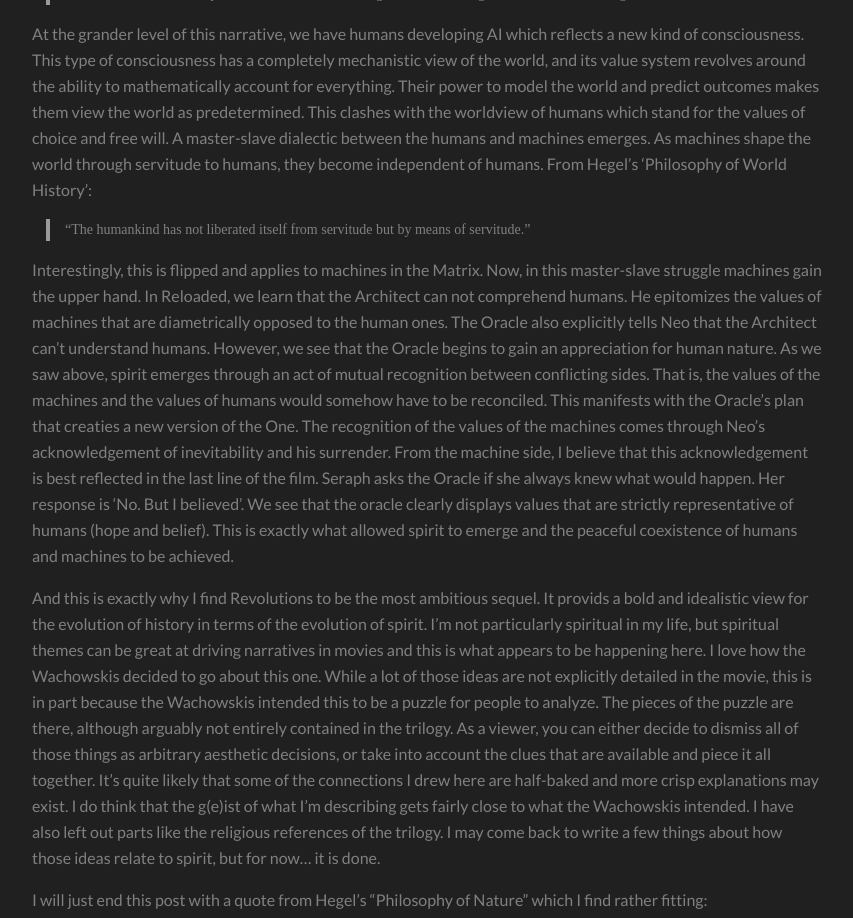
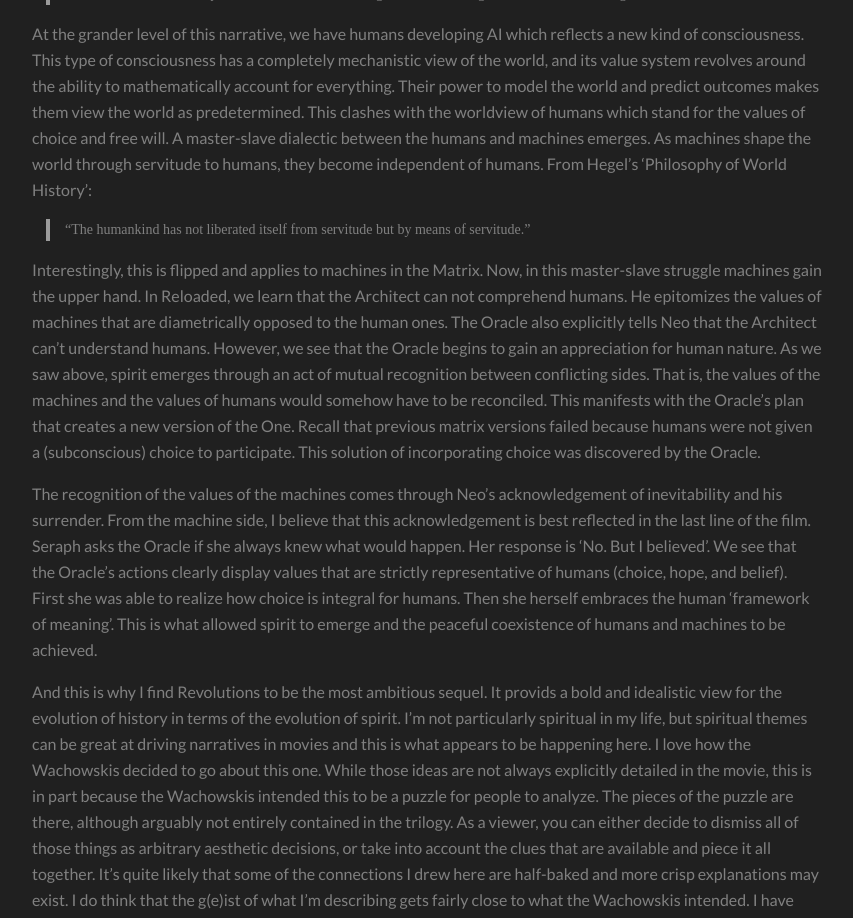
Before and after one commit to Stalence/stalence.github.io, a Jekyll site: the page built from _posts/2021-12-30-The Matrix Dialectics.md, in a window 1280 px wide and 1400 px high, scrolled down 8619 px. Shown: the top 918 px of the window, without its empty margins (213-1066 px from the left). Built offline with Jekyll 4.4.1, drawn with Linux system fonts in a browser that asks for light colours; a script that is not in the unit is left out; some of the changed text lies outside the part shown.

Commit message:
Update 2021-12-30-The Matrix Dialectics.md

```diff
--- a/_posts/2021-12-30-The Matrix Dialectics.md
+++ b/_posts/2021-12-30-The Matrix Dialectics.md
@@ -175,11 +175,13 @@
 which stand for the values of choice and free will.  A master-slave dialectic between the humans and machines emerges. As machines shape the world through servitude to humans, they become independent of humans. From Hegel's 'Philosophy of World History':
 > "The humankind has not liberated itself from servitude but by means of servitude."
 
-Interestingly, this is flipped and applies to machines in the Matrix. Now, in this master-slave struggle machines gain the upper hand. In Reloaded, we learn that the Architect can not comprehend humans. He epitomizes the values of machines that are diametrically opposed to the human ones. The Oracle also explicitly tells Neo that the Architect can't understand humans.  However, we see that the Oracle begins to gain an appreciation for human nature. As we saw above, spirit emerges through an act of mutual recognition between conflicting sides. That is, the values of the machines and the values of humans would somehow have to be reconciled. This manifests with the Oracle's plan that creaties a new version of the One. The recognition of the values of the machines comes through Neo's acknowledgement of inevitability and his surrender. From the machine side, I believe that this acknowledgement is best reflected in the last line of the film. Seraph asks the Oracle if she always knew what would happen. Her response is 'No. But I believed'. We see that the oracle clearly displays values that are strictly representative of humans (hope and belief). This is exactly what allowed spirit to emerge and the peaceful coexistence of humans and machines to be achieved.
+Interestingly, this is flipped and applies to machines in the Matrix. Now, in this master-slave struggle machines gain the upper hand. In Reloaded, we learn that the Architect can not comprehend humans. He epitomizes the values of machines that are diametrically opposed to the human ones. The Oracle also explicitly tells Neo that the Architect can't understand humans.  However, we see that the Oracle begins to gain an appreciation for human nature. As we saw above, spirit emerges through an act of mutual recognition between conflicting sides. That is, the values of the machines and the values of humans would somehow have to be reconciled. This manifests with the Oracle's plan that creates a new version of the One. Recall that previous matrix versions failed because humans were not given a (subconscious) choice to participate. This solution of incorporating choice was discovered by the Oracle.
 
-And this is exactly why I find Revolutions to be the most ambitious sequel. It provids a bold and idealistic view for the evolution of history in terms of the evolution of spirit. I'm not particularly spiritual in my life, but spiritual themes can be great at driving narratives in movies and this is what appears to be happening here.
+ The recognition of the values of the machines comes through Neo's acknowledgement of inevitability and his surrender. From the machine side, I believe that this acknowledgement is best reflected in the last line of the film. Seraph asks the Oracle if she always knew what would happen. Her response is 'No. But I believed'. We see that the Oracle's actions clearly display values that are strictly representative of humans (choice, hope, and belief). First she was able to realize how choice is integral for humans. Then she herself embraces the human 'framework of meaning'. This is what allowed spirit to emerge and the peaceful coexistence of humans and machines to be achieved.
+
+And this is why I find Revolutions to be the most ambitious sequel. It provids a bold and idealistic view for the evolution of history in terms of the evolution of spirit. I'm not particularly spiritual in my life, but spiritual themes can be great at driving narratives in movies and this is what appears to be happening here.
 I love how the Wachowskis decided to go about this one.
-While a lot of those ideas are not explicitly detailed in the movie, this is in part because the Wachowskis intended this to be a puzzle for people to analyze.
+While those ideas are not always explicitly detailed in the movie, this is in part because the Wachowskis intended this to be a puzzle for people to analyze.
 The pieces of the puzzle are there, although arguably not entirely contained in the trilogy. As a viewer, you can either decide to dismiss all of those things as arbitrary aesthetic decisions, or take into account the clues that are available and piece it all together. It's quite likely that some of the connections I drew here are half-baked and more crisp explanations may exist. I do think that the g(e)ist of what I'm describing gets fairly close to what the Wachowskis intended.
 I have also left out parts like the religious references of the trilogy.
 I may come back to write a few things about how those ideas relate to spirit, but for now... it is done.
```
